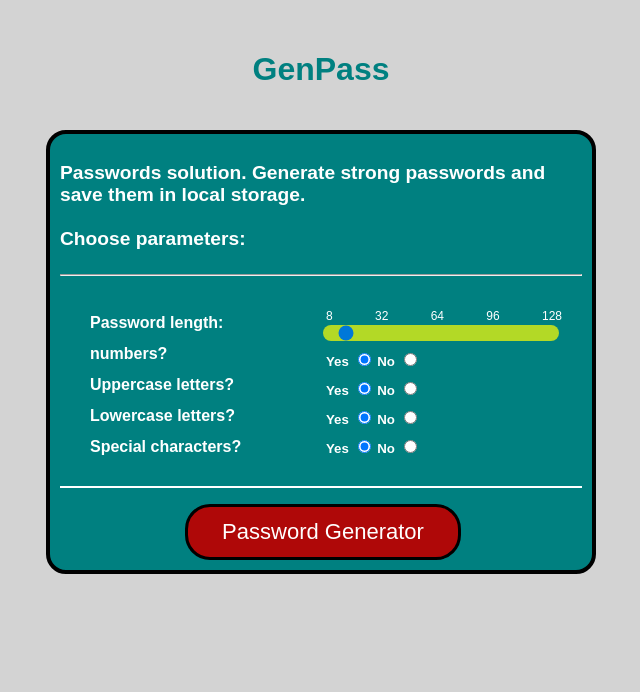
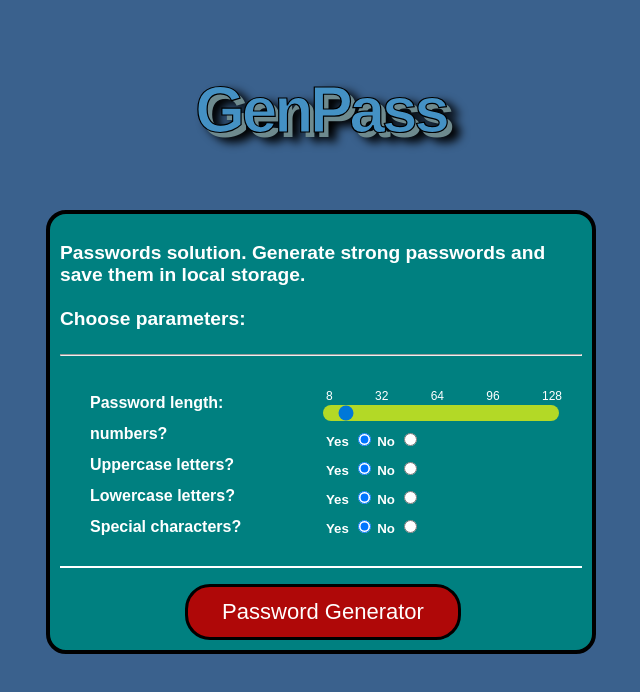
Before and after one commit to Geerooniimoo/Password-Generator, a plain HTML site: page index.html in a window 1280 px wide. Shown: the whole page, without its empty margins (319-959 px from the left). Drawn offline with Linux system fonts and the light colour scheme.

Commit message:
modified colors

```diff
--- a/assets/css/style.css
+++ b/assets/css/style.css
@@ -16,7 +16,7 @@ body,
 
 body {
     font-family: sans-serif;
-    background-color: lightgray;
+    background-color: #3a618d;
 }
 
 .wrapper {
@@ -30,6 +30,16 @@ header {
     padding: 20px;
     padding-top: 0;
     color: teal;
+}
+
+header h1 {
+    color: #4491c4;
+    -webkit-text-stroke: black 1.2px;
+    text-shadow: 5px 5px 0px #6e8a8e;
+    letter-spacing: -0.2rem;
+    font-family: fantasy;
+    font-size: 4rem;
+    filter: drop-shadow(8px 5px 5px black);
 }
 
 .card {
@@ -134,7 +144,7 @@ button[disabled] {
     max-width: 550px;
     margin: 20px auto;
     border-radius: 8px;
-    background: #4caf50;
+    background: #4491c4;
 }
 
 #savedPasswords>h2 {
```
